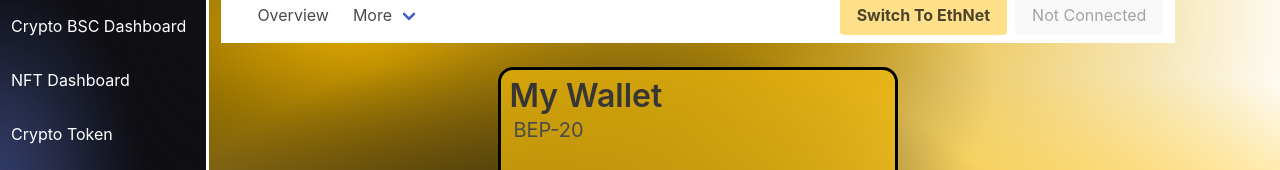
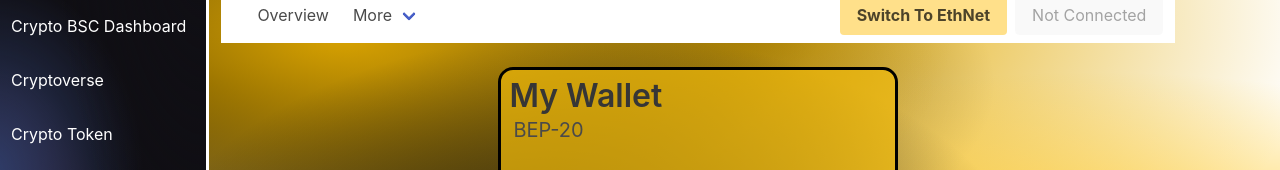
Before and after one commit to Cinodevv/CryptoDashboard, a Next.js app in the folder frontend/: page /overviewBscDashboard in a window 1280 px wide. Shown: the part 202-372 px from the top of the page. Built offline with nearby package versions, Linux system fonts and the light colour scheme.

Commit message:
Removed extra nft anchor.

```diff
--- a/frontend/pages/daiDashboard.js
+++ b/frontend/pages/daiDashboard.js
@@ -128,7 +128,6 @@ const DaiDashboard = () => {
                             <li className={styles.leftText}><a href="nftDashboard" className={styles.texts}>NFT Dashboard</a></li>
                                 <li className={styles.leftText}><a href="overviewEthDashboard" className={styles.texts}>Crypto ERC Dashboard</a></li>
                                 <li className={styles.leftText}><a href="overviewBscDashboard" className={styles.texts}>Crypto BSC Dashboard</a></li>
-                                <li className={styles.leftText}><a href="nftDashboard" className={styles.texts}>NFT Dashboard</a></li>
                                 <li className={styles.leftText}><a href="coinSite" className={styles.texts}>Crypto Token</a></li>
                                 <li className={styles.leftText}><a href="https://crypto-dash-api.vercel.app/" className={styles.texts}>Cryptoverse</a></li>
                                 <li className={styles.leftText}><a href="mandoWeb3Landing" className={styles.texts}>Landing Page</a></li>                            </ul>
--- a/frontend/pages/ethDashboard.js
+++ b/frontend/pages/ethDashboard.js
@@ -153,7 +153,6 @@ const EthDashboard = () => {
                             <li className={styles.leftText}><a href="nftDashboard" className={styles.texts}>NFT Dashboard</a></li>
                                 <li className={styles.leftText}><a href="overviewEthDashboard" className={styles.texts}>Crypto ERC Dashboard</a></li>
                                 <li className={styles.leftText}><a href="overviewBscDashboard" className={styles.texts}>Crypto BSC Dashboard</a></li>
-                                <li className={styles.leftText}><a href="nftDashboard" className={styles.texts}>NFT Dashboard</a></li>
                                 <li className={styles.leftText}><a href="coinSite" className={styles.texts}>Crypto Token</a></li>
                                 <li className={styles.leftText}><a href="https://crypto-dash-api.vercel.app/" className={styles.texts}>Cryptoverse</a></li>
                                 <li className={styles.leftText}><a href="mandoWeb3Landing" className={styles.texts}>Landing Page</a></li>                            </ul>
--- a/frontend/pages/linkDashboard.js
+++ b/frontend/pages/linkDashboard.js
@@ -128,7 +128,6 @@ const LinkDashboard = () => {
                             <li className={styles.leftText}><a href="nftDashboard" className={styles.texts}>NFT Dashboard</a></li>
                                 <li className={styles.leftText}><a href="overviewEthDashboard" className={styles.texts}>Crypto ERC Dashboard</a></li>
                                 <li className={styles.leftText}><a href="overviewBscDashboard" className={styles.texts}>Crypto BSC Dashboard</a></li>
-                                <li className={styles.leftText}><a href="nftDashboard" className={styles.texts}>NFT Dashboard</a></li>
                                 <li className={styles.leftText}><a href="coinSite" className={styles.texts}>Crypto Token</a></li>
                                 <li className={styles.leftText}><a href="https://crypto-dash-api.vercel.app/" className={styles.texts}>Cryptoverse</a></li>
                                 <li className={styles.leftText}><a href="mandoWeb3Landing" className={styles.texts}>Landing Page</a></li>                            </ul>
--- a/frontend/pages/overviewBscDashboard.js
+++ b/frontend/pages/overviewBscDashboard.js
@@ -115,7 +115,7 @@ return(
                     <li className={styles.leftText}><a href="nftDashboard" className={styles.texts}>NFT Dashboard</a></li>
                                 <li className={styles.leftText}><a href="overviewEthDashboard" className={styles.texts}>Crypto ERC Dashboard</a></li>
                                 <li className={styles.leftText}><a href="overviewBscDashboard" className={styles.texts}>Crypto BSC Dashboard</a></li>
-                                <li className={styles.leftText}><a href="nftDashboard" className={styles.texts}>NFT Dashboard</a></li>
+                                <li className={styles.leftText}><a href="https://crypto-dash-api.vercel.app/" className={styles.texts}>Cryptoverse</a></li>
                                 <li className={styles.leftText}><a href="coinSite" className={styles.texts}>Crypto Token</a></li>
                                 <li className={styles.leftText}><a href="mandoWeb3Landing" className={styles.texts}>Landing Page</a></li>
                     </ul>
--- a/frontend/pages/overviewEthDashboard.js
+++ b/frontend/pages/overviewEthDashboard.js
@@ -225,7 +225,6 @@ return(
                     <li className={styles.leftText}><a href="nftDashboard" className={styles.texts}>NFT Dashboard</a></li>
                                 <li className={styles.leftText}><a href="overviewEthDashboard" className={styles.texts}>Crypto ERC Dashboard</a></li>
                                 <li className={styles.leftText}><a href="overviewBscDashboard" className={styles.texts}>Crypto BSC Dashboard</a></li>
-                                <li className={styles.leftText}><a href="nftDashboard" className={styles.texts}>NFT Dashboard</a></li>
                                 <li className={styles.leftText}><a href="coinSite" className={styles.texts}>Crypto Token</a></li>
                                 <li className={styles.leftText}><a href="https://crypto-dash-api.vercel.app/" className={styles.texts}>Cryptoverse</a></li>
                                 <li className={styles.leftText}><a href="mandoWeb3Landing" className={styles.texts}>Landing Page</a></li>
--- a/frontend/pages/shibaDashboard.js
+++ b/frontend/pages/shibaDashboard.js
@@ -125,7 +125,6 @@ const ShibaDashboard = () => {
                             <li className={styles.leftText}><a href="nftDashboard" className={styles.texts}>NFT Dashboard</a></li>
                                 <li className={styles.leftText}><a href="overviewEthDashboard" className={styles.texts}>Crypto ERC Dashboard</a></li>
                                 <li className={styles.leftText}><a href="overviewBscDashboard" className={styles.texts}>Crypto BSC Dashboard</a></li>
-                                <li className={styles.leftText}><a href="nftDashboard" className={styles.texts}>NFT Dashboard</a></li>
                                 <li className={styles.leftText}><a href="coinSite" className={styles.texts}>Crypto Token</a></li>
                                 <li className={styles.leftText}><a href="https://crypto-dash-api.vercel.app/" className={styles.texts}>Cryptoverse</a></li>
                                 <li className={styles.leftText}><a href="mandoWeb3Landing" className={styles.texts}>Landing Page</a></li>                            </ul>
--- a/frontend/pages/usdtDashboard.js
+++ b/frontend/pages/usdtDashboard.js
@@ -129,7 +129,6 @@ const UsdtDashboard = () => {
                             <li className={styles.leftText}><a href="nftDashboard" className={styles.texts}>NFT Dashboard</a></li>
                                 <li className={styles.leftText}><a href="overviewEthDashboard" className={styles.texts}>Crypto ERC Dashboard</a></li>
                                 <li className={styles.leftText}><a href="overviewBscDashboard" className={styles.texts}>Crypto BSC Dashboard</a></li>
-                                <li className={styles.leftText}><a href="nftDashboard" className={styles.texts}>NFT Dashboard</a></li>
                                 <li className={styles.leftText}><a href="coinSite" className={styles.texts}>Crypto Token</a></li>
                                 <li className={styles.leftText}><a href="https://crypto-dash-api.vercel.app/" className={styles.texts}>Cryptoverse</a></li>
                                 <li className={styles.leftText}><a href="mandoWeb3Landing" className={styles.texts}>Landing Page</a></li>
```
